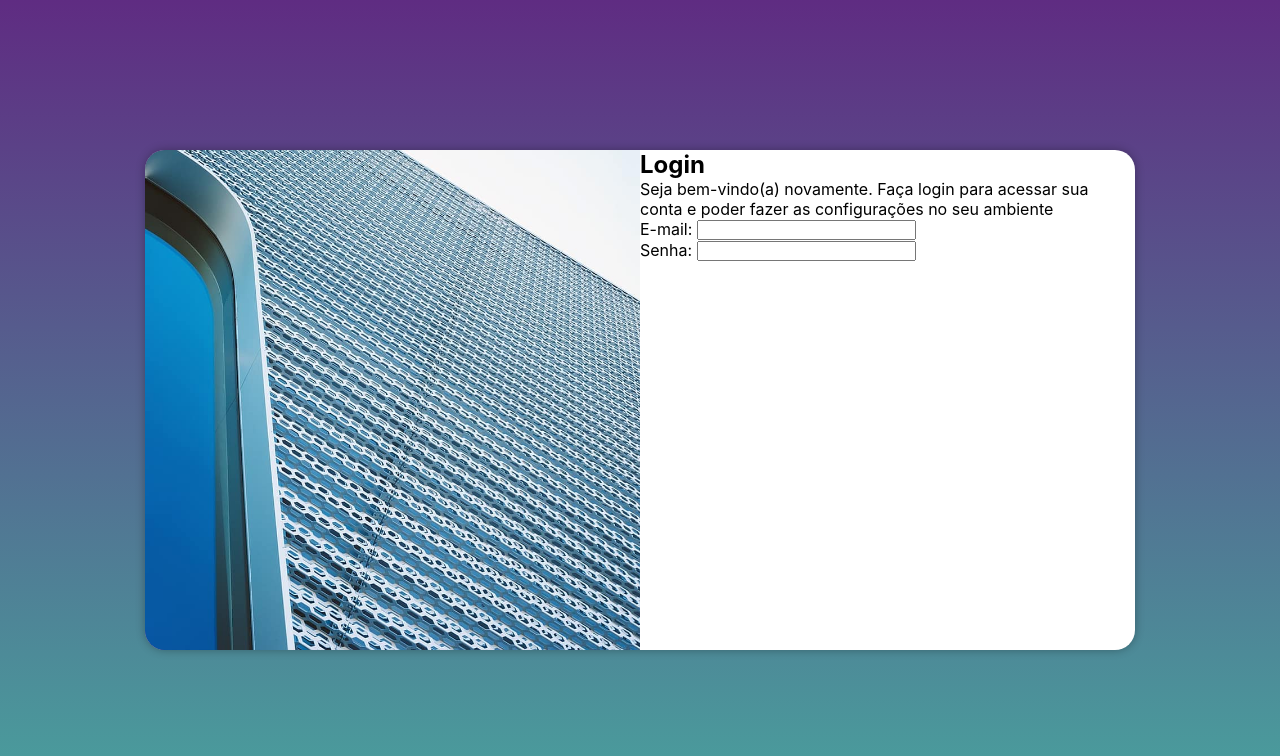
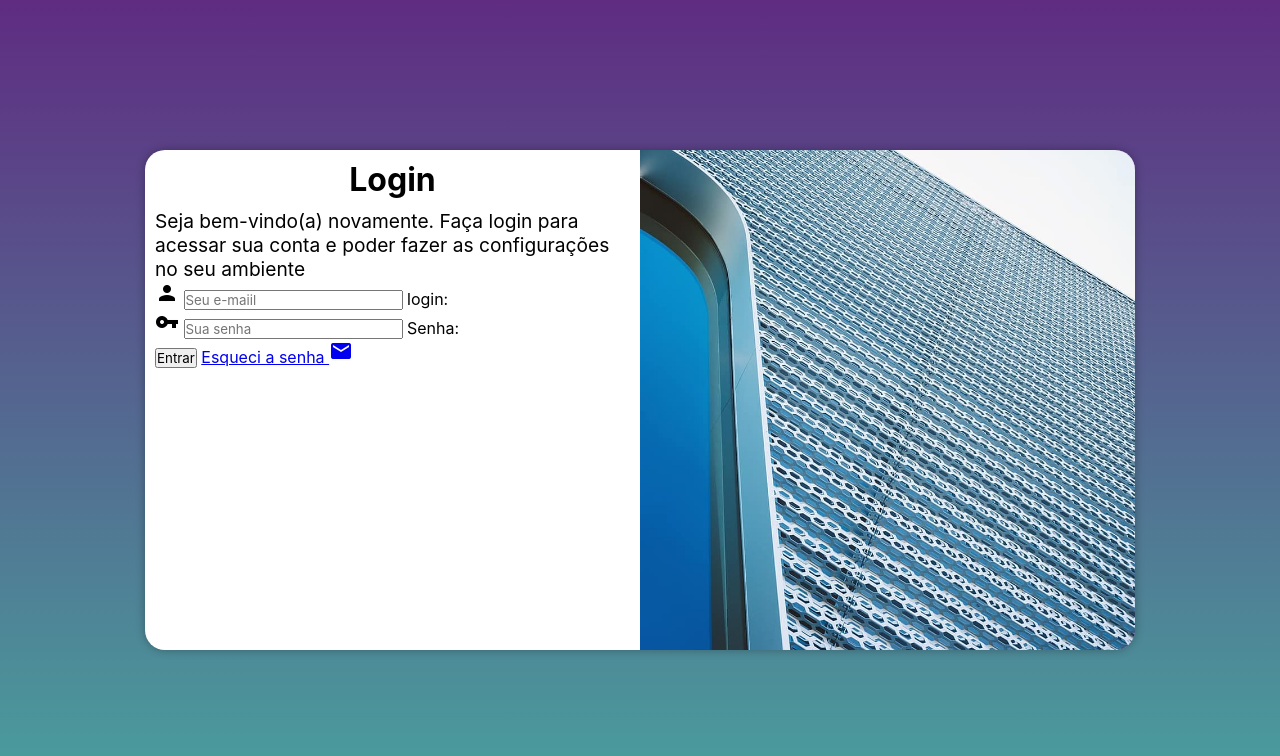
Before and after one commit to fflaviotito/projeto-login, a plain HTML site: page index.html in a window 1280 px wide. Drawn offline with Linux system fonts and the light colour scheme.

Commit message:
criei os formulário

```diff
--- a/estilos/media-query.css
+++ b/estilos/media-query.css
@@ -31,13 +31,21 @@
     }
 
     section#login > div#imagem {
-        float: left;
+        float: right;
         width: 50%;
         height: 100%;
     }
 
     section#login > div#formulario {
-        float: right;
+        float: left;
         width: 50%;
     }
+
+    div#formulario > h1 {
+        font-size: 2em;
+    }
+
+    div#formulario > p {
+        font-size: 1.2em;
+    }
 }
--- a/estilos/style.css
+++ b/estilos/style.css
@@ -49,7 +49,16 @@ section#login > div#imagem {
     height: 200px;
 }
 
-section#login > div#fomrulario {
+section#login > div#formulario {
     display: block;
     padding: 10px;
 }
+
+div#formulario > h1 {
+    text-align: center;
+    margin-bottom: 10px;
+}
+
+div#formulario > p {
+    font-size: 0.8em;
+}
--- a/index.html
+++ b/index.html
@@ -4,6 +4,8 @@
     <meta charset="UTF-8">
     <meta name="viewport" content="width=device-width, initial-scale=1.0">
     <title>Login</title>
+    <link href="https://fonts.googleapis.com/icon?family=Material+Icons"
+      rel="stylesheet">
     <link rel="stylesheet" href="estilos/style.css">
     <link rel="stylesheet" href="estilos/media-query.css">
 </head>
@@ -12,18 +14,25 @@
         <section id="login">
             <div id="imagem">
             </div>
-            <div id="fomulario">
+            <div id="formulario">
                 <h1>Login</h1>
                 <p>Seja bem-vindo(a) novamente. Faça login para acessar sua conta e poder fazer as configurações no seu ambiente</p>
-                <form action="login.php" method="post">
-                    <p>
-                        <label for="i-email">E-mail: </label>
-                        <input type="email" name="email" id="i-email">
-                    </p>
-                    <p>
+                <form action="login.php" method="post" autocomplete="on">
+                    <div class="campo">
+                        <span class="material-icons">person</span>
+                        <input type="email" name="login" id="i-login" placeholder="Seu e-maiil" autocomplete="email" required maxlength="30">
+                        <label for="i-login">login: </label>
+                    </div>
+                    <div class="campo">
+                        <span class="material-icons">vpn_key</span>
+                        <input type="password" name="senha" id="i-senha" placeholder="Sua senha" autocomplete="current-password" required minlength="8"
+                        maxlength="20">
                         <label for="i-senha">Senha: </label>
-                        <input type="password" name="senha" id="i-senha">
-                    </p>
+                    </div>
+                        <input type="submit" value="Entrar">
+                        <a href="esqueci.html">
+                            Esqueci a senha <span class="material-icons">mail</span>
+                        </a>
                 </form>
             </div>
         </section>
```
